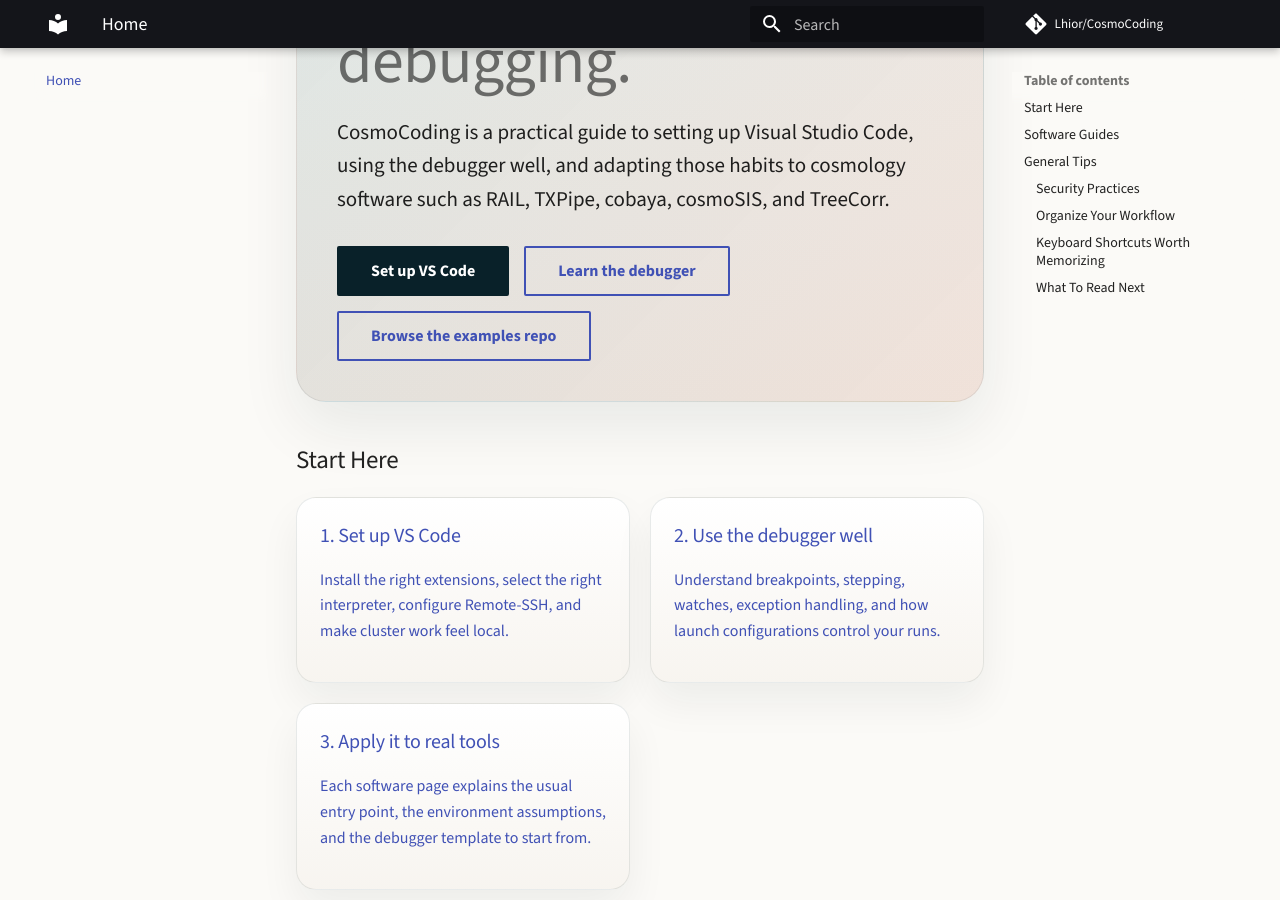
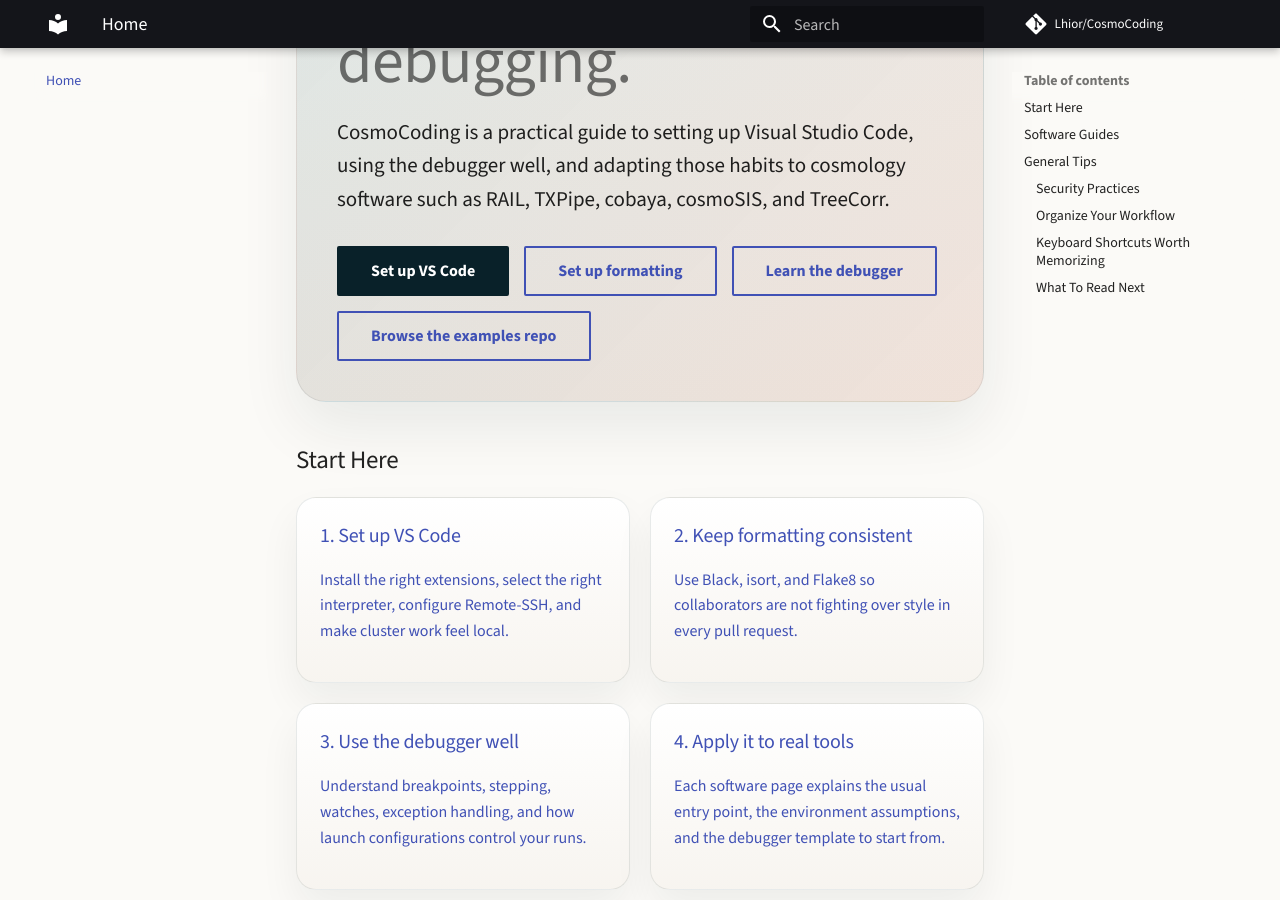
Before and after one commit to Lhior/CosmoCoding, an MkDocs documentation site: the page built from docs/index.md, in a window 1280 px wide and 900 px high, scrolled down 548 px. Built offline with MkDocs 1.6.1 and Material for MkDocs 9.7.7, drawn with Linux system fonts in a browser that asks for light colours; comment, search, counter and statistics services are not loaded; some of the changed text lies outside the part shown.

Commit message:
Add code formatting section

```diff
--- a/docs/index.md
+++ b/docs/index.md
@@ -11,6 +11,7 @@
     </p>
     <div class="hero__actions">
       <a class="md-button md-button--primary" href="setup/vscode/">Set up VS Code</a>
+      <a class="md-button" href="formatting/">Set up formatting</a>
       <a class="md-button" href="debugger/">Learn the debugger</a>
       <a class="md-button" href="https://github.com/Lhior/CosmoCoding-examples">Browse the examples repo</a>
     </div>
@@ -24,12 +25,16 @@
     <h3>1. Set up VS Code</h3>
     <p>Install the right extensions, select the right interpreter, configure Remote-SSH, and make cluster work feel local.</p>
   </a>
+  <a class="topic-card" href="formatting/">
+    <h3>2. Keep formatting consistent</h3>
+    <p>Use Black, isort, and Flake8 so collaborators are not fighting over style in every pull request.</p>
+  </a>
   <a class="topic-card" href="debugger/">
-    <h3>2. Use the debugger well</h3>
+    <h3>3. Use the debugger well</h3>
     <p>Understand breakpoints, stepping, watches, exception handling, and how launch configurations control your runs.</p>
   </a>
   <a class="topic-card" href="software/rail/">
-    <h3>3. Apply it to real tools</h3>
+    <h3>4. Apply it to real tools</h3>
     <p>Each software page explains the usual entry point, the environment assumptions, and the debugger template to start from.</p>
   </a>
 </div>
@@ -76,5 +81,6 @@ This section adapts the recommendations in the original workspace notes so the l
 ### What To Read Next
 
 - [Set up VS Code](setup/vscode.md) for Remote-SSH, Copilot, interpreters, and practical cluster tips.
+- [Code Formatting](formatting.md) for Black, isort, Flake8, and format-on-save recommendations.
 - [Use the debugger](debugger/index.md) for breakpoints, watch expressions, and launch configuration anatomy.
 - [Companion examples repository](https://github.com/Lhior/CosmoCoding-examples) for intentionally buggy examples and `debugging.json` templates.
--- a/mkdocs.yml
+++ b/mkdocs.yml
@@ -45,6 +45,7 @@ extra_css:
 nav:
   - Home: index.md
   - Set Up VS Code: setup/vscode.md
+  - Code Formatting: formatting.md
   - Use the Debugger: debugger/index.md
   - RAIL: software/rail.md
   - TXPipe: software/txpipe.md
```
Also changed, not shown: docs/formatting.md (added, +136 -0 lines).
